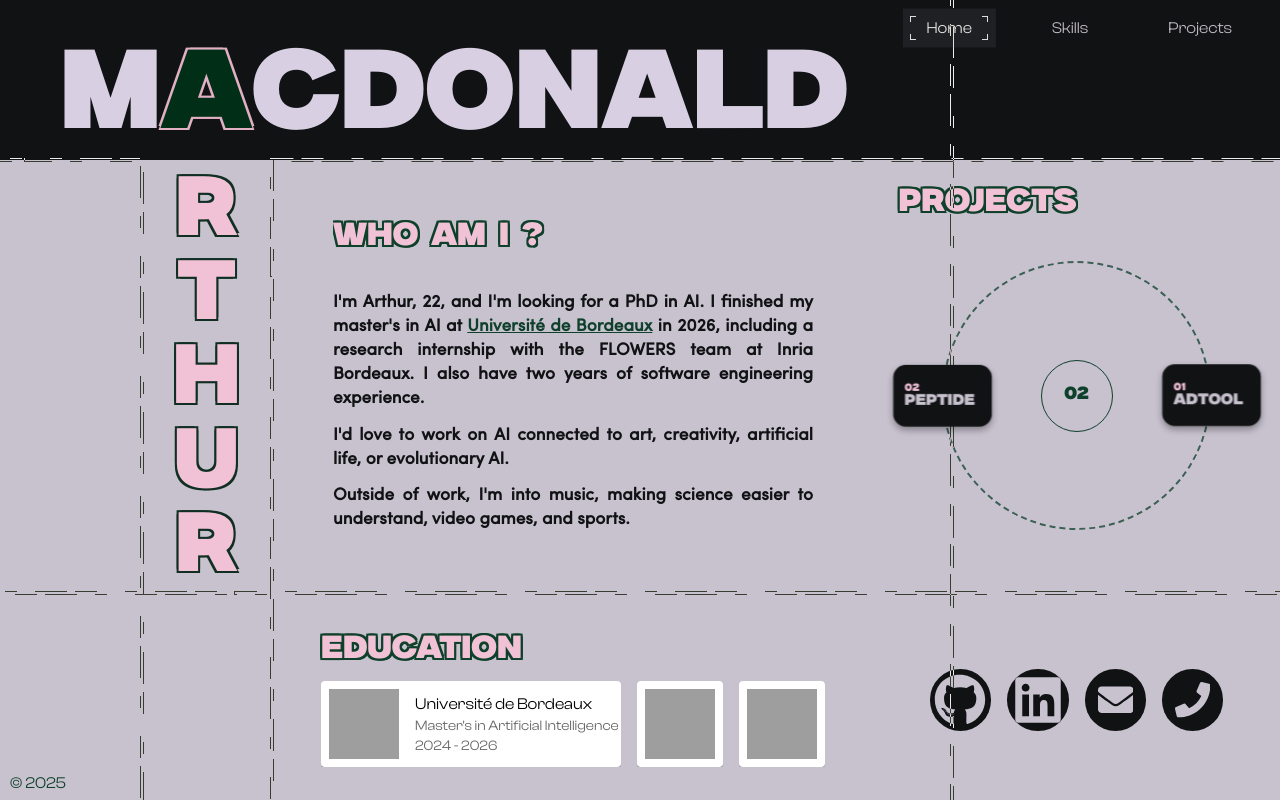
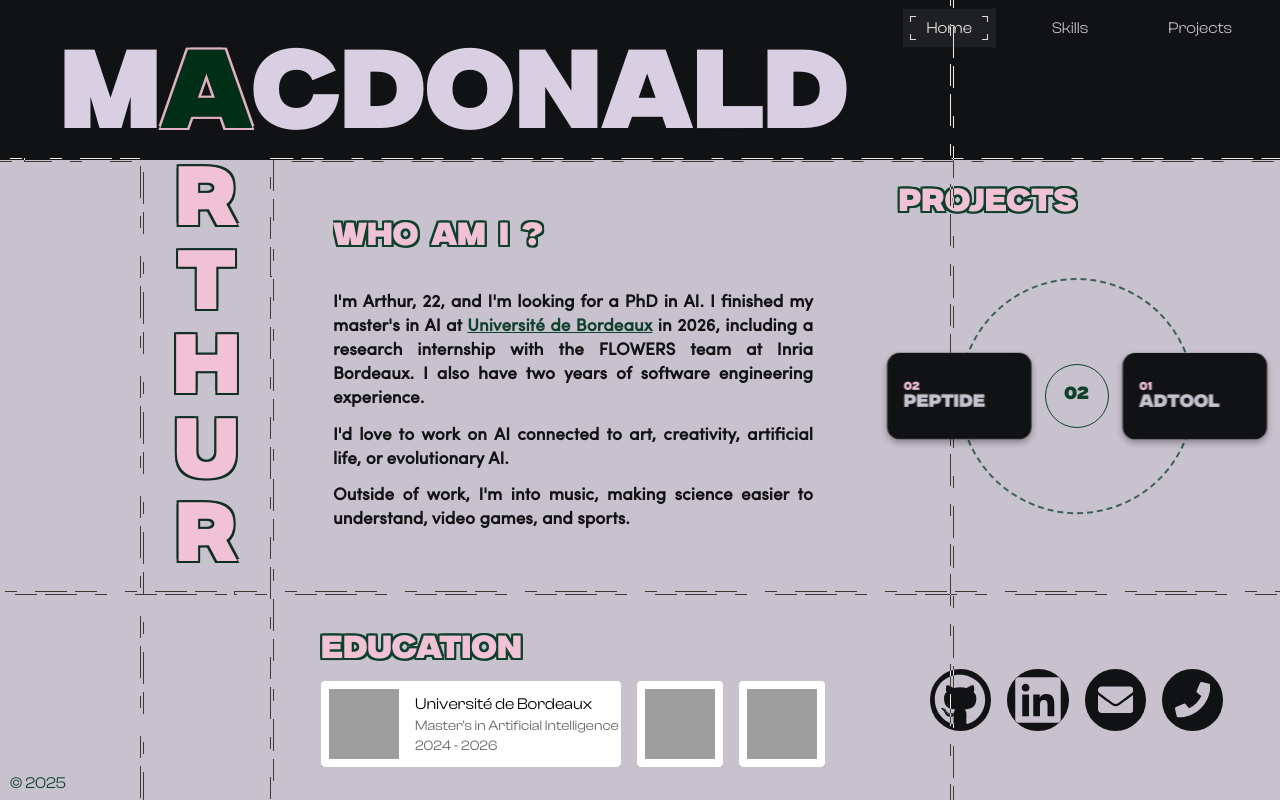
Before and after one commit to Roirtur/portfolio, a Next.js app in the folder portfolio/: page /portfolio/ in a window 1280 px wide. Built offline with nearby package versions, Linux system fonts and the light colour scheme; grey boxes are pictures that could not be loaded; what @mui/material-nextjs would draw is missing.

Commit message:
feat: enhance project details layout and styling, update social links format, and improve responsive design

```diff
--- a/portfolio/components/home/AboutMe.tsx
+++ b/portfolio/components/home/AboutMe.tsx
@@ -12,6 +12,7 @@ const AboutMe: React.FC<AboutMeProps> = ({ pageChanging }) => {
     return (
 
         <motion.div
+            className="home-raised-section"
             style={{
                 width: "100%",
                 height: "100%",
--- a/portfolio/components/home/Education.tsx
+++ b/portfolio/components/home/Education.tsx
@@ -29,7 +29,7 @@ const Education: React.FC<{ pageChanged: boolean }> = ({ pageChanged }) => {
     const [hoveredIndex, setHoveredIndex] = useState(0);
 
     return (
-        <Box sx={{ px: 6, display: 'flex', flexDirection: 'column', justifyContent: 'center', width: '100%', height: '100%' }}>
+        <Box className="home-raised-section" sx={{ px: 6, display: 'flex', flexDirection: 'column', justifyContent: 'center', width: '100%', height: '100%' }}>
             <motion.div
                 initial={{ y: '400%', opacity: 0 }}
                 animate={{ y: pageChanged ? '400%' : 0, opacity: pageChanged ? 0 : 1 }}
--- a/portfolio/components/home/Socials.tsx
+++ b/portfolio/components/home/Socials.tsx
@@ -6,10 +6,10 @@ import { motion } from 'framer-motion';
 
 const Socials: React.FC<{ pageChanging: boolean }> = ({ pageChanging }) => {
     const socials: { name: string; icon: React.ReactNode; link: string; external: boolean; small?: boolean }[] = [
-        { name: 'My GitHub · opens a new tab', icon: <FaGithub />, link: 'https://github.com/Roirtur', external: true },
-        { name: 'My LinkedIn · opens a new tab', icon: <FaLinkedin />, link: 'https://fr.linkedin.com/in/arthur-macdonald-09b108266/en', external: true },
+        { name: 'My GitHub / opens a new tab', icon: <FaGithub />, link: 'https://github.com/Roirtur', external: true },
+        { name: 'My LinkedIn / opens a new tab', icon: <FaLinkedin />, link: 'https://fr.linkedin.com/in/arthur-macdonald-09b108266/en', external: true },
         { name: 'Send me an email', icon: <FaEnvelope />, link: 'mailto:arthur.macdonald.dev@gmail.com', external: false, small: true },
-        { name: 'Call me · [removed phone number]', icon: <FaPhone />, link: 'tel:[removed phone number]', external: false, small: true },
+        { name: 'Call me / [removed phone number]', icon: <FaPhone />, link: 'tel:[removed phone number]', external: false, small: true },
     ];
 
     const socialAnimation = (index: number) => ({
@@ -20,6 +20,7 @@ const Socials: React.FC<{ pageChanging: boolean }> = ({ pageChanging }) => {
 
     return (
         <Box
+            className="home-raised-section"
             sx={{
                 display: 'flex',
                 gap: { xs: 0.5, sm: 1, md: 2 },
--- a/portfolio/components/works/ProjectWheel.tsx
+++ b/portfolio/components/works/ProjectWheel.tsx
@@ -1,31 +1,44 @@
 "use client";
 
 import { motion } from "framer-motion";
-import { useEffect, useRef, useState } from "react";
+import { useEffect, useRef, useState, type CSSProperties } from "react";
 import RotatingDiv from "@/components/Rotate";
 import { projects } from "@/components/works/projects";
 import { MilkerFont } from "@/styles/theme";
 import "@/styles/works/style.css";
 
 export default function ProjectWheel({ activeIndex, turn, onSelect, compact = false }: { activeIndex: number; turn: number; onSelect: (index: number) => void; compact?: boolean }) {
-  const [stageSize, setStageSize] = useState(550);
+  const [stageDimensions, setStageDimensions] = useState({ width: 550, height: 550 });
   const stageRef = useRef<HTMLDivElement>(null);
   const count = projects.length;
+  const stageSize = Math.min(stageDimensions.width, stageDimensions.height);
+  const compactCardWidth = Math.min(224, Math.max(128, Math.min(stageDimensions.height * 0.48, (stageDimensions.width - 80) / 2)));
+  const compactCardHeight = compactCardWidth * 0.6;
   const radius = compact
-    ? Math.max(0, Math.min(stageSize * 0.37, 155, (stageSize - 112) / 2))
+    ? Math.max(0, Math.min(stageSize * 0.38, 210, (stageDimensions.width - compactCardWidth) / 2 - 4, (stageDimensions.height - compactCardHeight) / 2 - 4))
     : Math.min(stageSize * 0.31, 225);
   const step = 360 / Math.min(count, 5);
+  const compactCenterSize = Math.max(32, Math.min(72, (radius - compactCardWidth / 2 - 4) * 2));
+  const compactStyle = compact ? {
+    "--compact-card-width": `${compactCardWidth}px`,
+    "--compact-card-height": `${compactCardHeight}px`,
+    "--compact-card-offset-x": `${-compactCardWidth / 2}px`,
+    "--compact-card-offset-y": `${-compactCardHeight / 2}px`,
+    "--compact-title-size": `${Math.min(28, Math.max(20, compactCardWidth * 0.125))}px`,
+    "--compact-number-size": `${Math.min(17, Math.max(13, compactCardWidth * 0.075))}px`,
+    "--compact-center-size": `${compactCenterSize}px`,
+  } as CSSProperties : undefined;
 
   useEffect(() => {
     const stage = stageRef.current;
     if (!stage) return;
-    const observer = new ResizeObserver(() => setStageSize(Math.min(stage.clientWidth, stage.clientHeight)));
+    const observer = new ResizeObserver(() => setStageDimensions({ width: stage.clientWidth, height: stage.clientHeight }));
     observer.observe(stage);
     return () => observer.disconnect();
   }, []);
 
   return (
-    <div className={`works-wheel-stage ${compact ? "is-compact" : ""}`} ref={stageRef} aria-label={compact ? "Projects" : "Choose a project"}>
+    <div className={`works-wheel-stage ${compact ? "is-compact" : ""}`} ref={stageRef} style={compactStyle} aria-label={compact ? "Projects" : "Choose a project"}>
       <motion.div className="works-wheel-ring" style={{ width: radius * 2, height: radius * 2, marginLeft: -radius, marginTop: -radius }} animate={{ rotate: 360 }} transition={{ repeat: Infinity, duration: 75, ease: "linear" }} aria-hidden="true" />
       <div className="works-wheel-inner" style={{ fontFamily: MilkerFont.style.fontFamily }} aria-hidden="true">
         {compact ? String(count).padStart(2, "0") : String(activeIndex + 1).padStart(2, "0")}
--- a/portfolio/components/works/projects.ts
+++ b/portfolio/components/works/projects.ts
@@ -21,7 +21,7 @@ export const projects: Project[] = [
     title: "adtool",
     shortTitle: "adtool",
     kind: "Research internship",
-    place: "Inria Bordeaux · FLOWERS team",
+    place: "Inria Bordeaux / FLOWERS team",
     year: "2026",
     summary: [
       "My internship at Inria Bordeaux was part of AIxIA, a project studying timing interference in multicore embedded systems. Two programs can work fine on their own, then slow each other down when they share a cache or memory controller. In a real-time system, that delay matters.",
@@ -48,7 +48,7 @@ export const projects: Project[] = [
     title: "Multi-Expert Peptide Pipeline",
     shortTitle: "Peptide",
     kind: "Final master's project",
-    place: "Université de Bordeaux · group project",
+    place: "Université de Bordeaux / group project",
     year: "2026",
     summary: [
       "For our final master's project, I worked with three classmates on a proof-of-concept pipeline for generating peptide candidates. A CVAE proposes sequences, a chemistry agent checks their properties, and a biology agent uses ESM-2 embeddings to help rank them. An orchestrator brings that feedback together over several rounds.",
--- a/portfolio/styles/home/style.css
+++ b/portfolio/styles/home/style.css
@@ -81,7 +81,6 @@
 }
 
 .home-name-column {
-  display: grid;
   place-items: center;
   min-width: 0;
   min-height: 0;
@@ -135,3 +134,8 @@
   min-height: 0;
   top: -14px;
 }
+
+.home-raised-section {
+  position: relative;
+  top: -clamp(12px, 2vh, 24px);
+}
--- a/portfolio/styles/works/style.css
+++ b/portfolio/styles/works/style.css
@@ -36,13 +36,13 @@
 }
 
 .is-compact .works-wheel-ring { border-color: #0f402b; opacity: .75; }
-.is-compact .works-wheel-inner { width: 4.5rem; height: 4.5rem; color: #0f402b; font-size: 1.1rem; }
-.is-compact .works-wheel-upright > div { width: 7rem; margin-left: -3.5rem; margin-top: -2.2rem; }
-.is-compact .works-wheel-item { width: 7rem; min-height: 4.4rem; padding: .55rem .8rem; border-radius: 14px; background: #101214; color: #C8C2CF; }
+.is-compact .works-wheel-inner { width: var(--compact-center-size); height: var(--compact-center-size); color: #0f402b; font-size: 1.1rem; }
+.is-compact .works-wheel-upright > div { width: var(--compact-card-width); margin-left: var(--compact-card-offset-x); margin-top: var(--compact-card-offset-y); }
+.is-compact .works-wheel-item { width: var(--compact-card-width); min-height: var(--compact-card-height); padding: .8rem 1.15rem; border-radius: 14px; background: #101214; color: #C8C2CF; }
 .is-compact .works-wheel-item:hover,
 .is-compact .works-wheel-item:focus-visible { background: #0f402b; color: #f1c2d6; }
-.is-compact .works-wheel-item-number { color: #f1c2d6; font-size: .75rem; }
-.is-compact .works-wheel-item-title { font-size: 1.1rem; }
+.is-compact .works-wheel-item-number { color: #f1c2d6; font-size: var(--compact-number-size); }
+.is-compact .works-wheel-item-title { font-size: var(--compact-title-size); }
 
 .works-wheel-ring,
 .works-wheel-inner,
@@ -140,7 +140,7 @@
   min-width: 0;
   height: 100vh;
   overflow-y: auto;
-  padding: 12vh 4.5vw 3rem;
+  padding: clamp(4rem, 8vh, 6rem) 4.5vw 3rem;
 }
 
 .works-detail { max-width: 680px; }
@@ -148,8 +148,6 @@
   display: flex;
   align-items: baseline;
   justify-content: space-between;
-  padding-bottom: .75rem;
-  border-bottom: 1px solid #0f402b;
 }
 .works-detail-index { font: inherit; font-size: 2rem; color: #0f402b; }
 .works-detail-index span { font-size: 1rem; color: #101214; }
@@ -176,10 +174,7 @@
   display: flex;
   flex-wrap: wrap;
   gap: .5rem 1.25rem;
-  margin-top: 2rem;
-  padding: 1rem 0;
-  border-top: 1px solid #0f402b;
-  border-bottom: 1px solid #0f402b;
+  margin-top: 1.25rem;
   color: #0f402b;
   font-size: 1.05rem;
 }
@@ -243,8 +238,6 @@
   gap: .4rem;
   margin: 0;
   line-height: 1;
-  right: -2px;
-  top: 2px;
 }
 .works-link-arrow {
   display: inline-flex;
```
Also changed, not shown: portfolio/app/works/page.tsx (+4 -4 lines).
